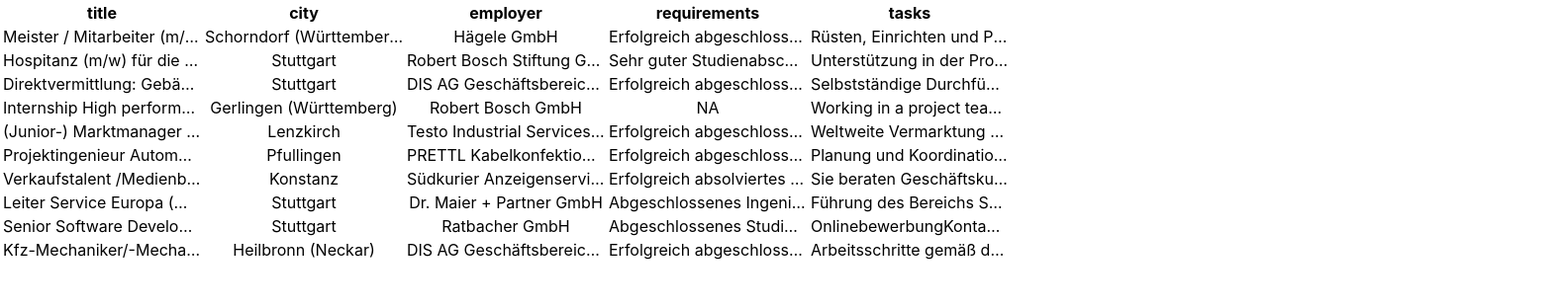
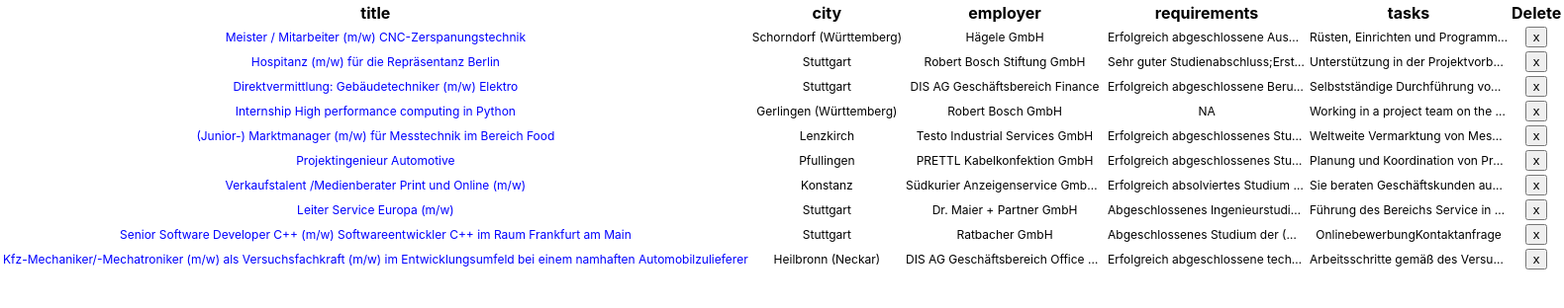
Before and after one commit to italocmartins/react-challenge, a React (Create React App) app: page / in a window 1280 px wide. Shown: the top 312 px of the page at 99% size, 1580 px wide, since content can reach past the window. Built offline with nearby package versions, Linux system fonts and the light colour scheme.

Commit message:
Added style to Index and buttons for deletion and view components

```diff
--- a/src/App.css
+++ b/src/App.css
@@ -42,4 +42,21 @@
   overflow: hidden;
   text-overflow: ellipsis;
   max-width: 200px;
+  font-size: 12px;
 }
+
+a {
+  color: blue;
+  text-decoration: none;
+  cursor: pointer;
+}
+
+/* visited link */
+a:visited {
+  color: gray;
+}
+
+/* mouse over link */
+a:hover {
+  color: cornflowerblue;
+}
--- a/src/Components/Index.js
+++ b/src/Components/Index.js
@@ -26,16 +26,23 @@
         data.forEach((item, i) => {
             const cols = [];
             keys.forEach((key)=> {
-                let notId = key.indexOf('_');
+                let notId = key.indexOf('id') < 0;
                 if (notId) {
                     if (headers.length < keys.length - 1) {
                         headers.push(React.createElement('th', null, key));
                     }
-                    cols.push(React.createElement('td', null, data[i][key]));
+                    if (key === 'title') {
+                        const propsCol = {  style: { 'maxWidth' : '50%'}, onClick: () => { alert('open view!'); } };
+                        cols.push(React.createElement('td', propsCol, React.createElement('a', null, data[i][key])));
+                    } else {
+                        cols.push(React.createElement('td', null, data[i][key]));
+                    }
                 }
             });
+            cols.push(React.createElement('td', { onClick: () => { data.splice(i,1);  this.render(); }}, React.createElement('button', null, 'x')));
             rows.push(React.createElement('tr', null, cols));
         });
+        headers.push(React.createElement('th', null, 'Delete'));
         const head = React.createElement('thead', null, React.createElement('tr', null, headers));
         const body = React.createElement('tbody', null, rows);
         return React.createElement('table', null, [head, body]);
```
